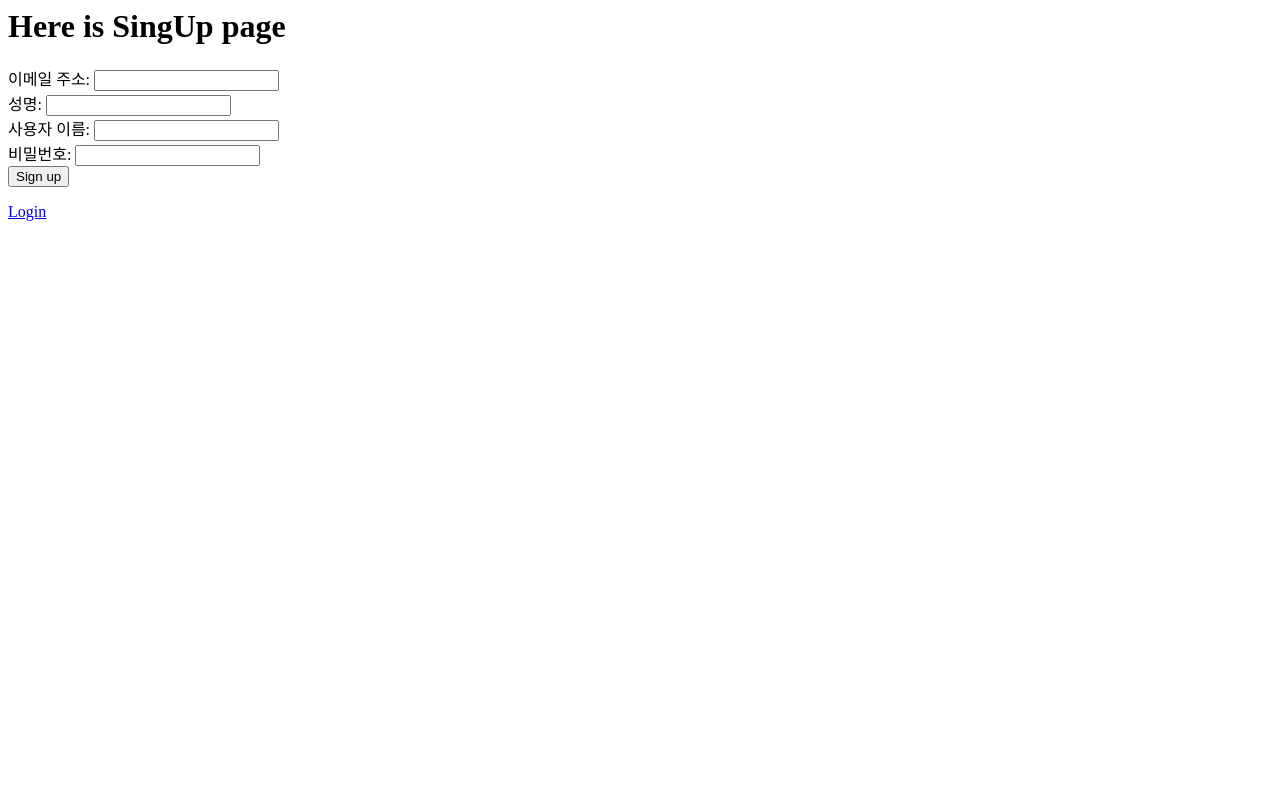
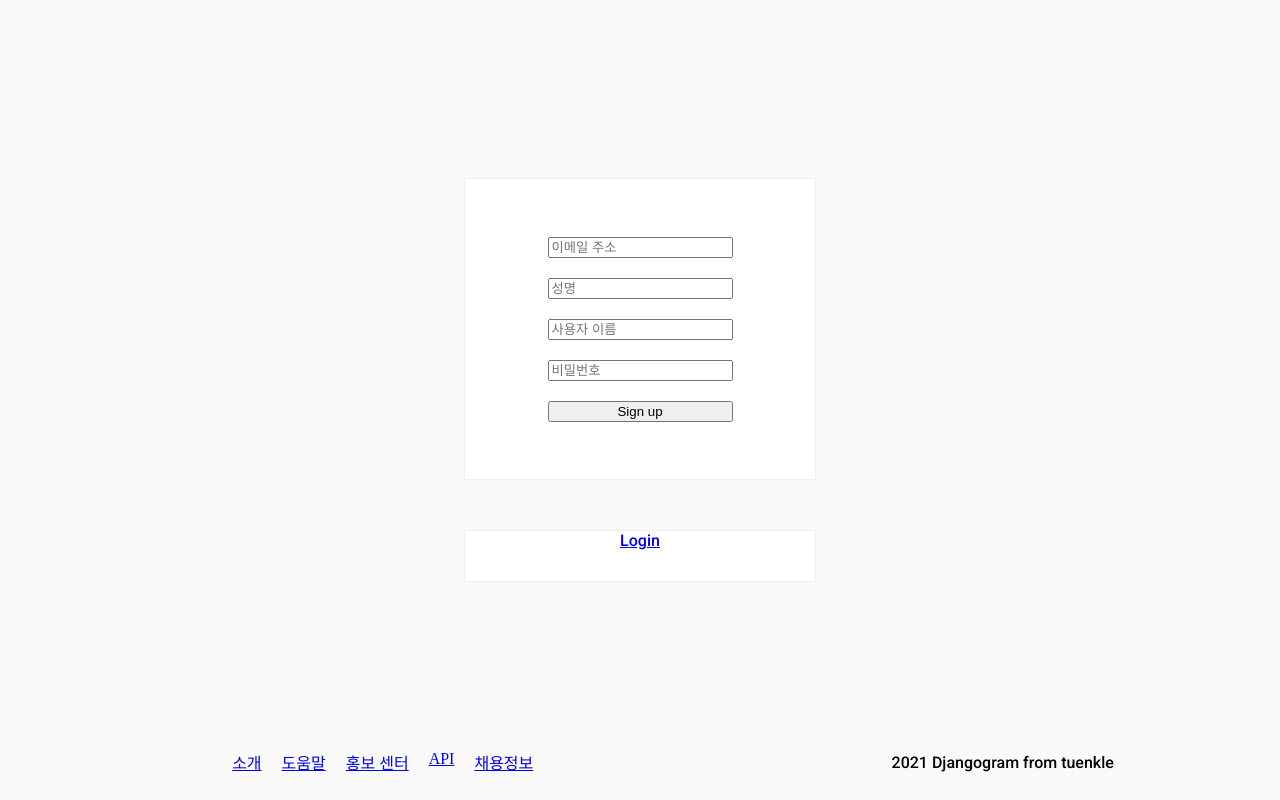
Before and after one commit to tuenkle/djangogram, a Django app: page /signup/ in a window 1280 px wide. Run offline with Django 3.2, Linux system fonts and the light colour scheme.

Commit message:
4th commit 21.03.21

```diff
--- /dev/null
+++ b/djangogram/static/css/users/main.css
@@ -0,0 +1,81 @@
+body {
+  background-color: #fafafa;
+  display: flex;
+  flex-direction: column;
+}
+
+.content {
+  margin-top: 170px;
+  display: flex;
+  flex-direction: column;
+  justify-content: center;
+  align-items: center;
+}
+
+.auth {
+  background-color: white;
+  width: 350px;
+  height: 300px;
+  border: 1px solid #efefef;
+  display: flex;
+  flex-direction: column;
+}
+
+.auth form {
+  display: flex;
+  flex-direction: column;
+  align-self: center;
+  margin: auto;
+}
+
+.auth form input {
+  margin-bottom: 10px;
+}
+
+.auth form input:last-child {
+  margin-top: 10px;
+}
+
+.auth_link {
+  margin-top: 50px;
+  background-color: white;
+  width: 350px;
+  height: 50px;
+  text-align: center;
+  border: 1px solid #efefef;
+  font-family: 'Roboto', sans-serif;
+}
+
+footer {
+  width: 100%;
+  position: absolute;
+  bottom: 0;
+  display: flex;
+  flex-direction: row;
+  justify-content: space-around;
+  flex-wrap: wrap;
+}
+
+footer .list{
+  margin:auto;
+}
+
+footer ul{
+  display: flex;
+  flex-direction: row;
+  list-style: none;
+}
+footer ul li{
+  margin: 10px;
+};
+
+footer ul li a{
+  color: #00376b;
+  text-decoration: none;
+  font-family: 'Noto Sans KR', sans-serif;
+}
+
+footer .company{
+  margin: auto;
+  font-family: 'Roboto', sans-serif;
+}
--- /dev/null
+++ b/djangogram/templates/users/base.html
@@ -0,0 +1,19 @@
+{% load static %}
+<!DOCTYPE html>
+<html lang="en">
+<head>
+  <meta charset="UTF-8">
+  <meta name="viewport" content="width=device-width, initial-scale=1.0">
+  <meta http-equiv="X-UA-Compatible" content="IE=edge">
+  <link href="https://fonts.googleapis.com/css2?family=Roboto:wght@500&display=swap" rel="stylesheet">
+  <link href="https://fonts.googleapis.com/css2?family=Noto+Sans+KR:wght@500&display=swap" rel="stylesheet">
+  <link rel="stylesheet" type="text/css" href="{% static 'css/users/main.css' %}">
+  <title>{% block title %}{% endblock title %}Djangogram</title>
+</head>
+<body>
+  <div class="content">
+    {% block content %} {% endblock %}
+  </div>
+  {% include "users/footer.html" %}
+</body>
+</html>
--- /dev/null
+++ b/djangogram/templates/users/footer.html
@@ -0,0 +1,14 @@
+<footer>
+    <div class="list">
+        <ul>
+            <li><a href = "#">소개</a></li>
+            <li><a href = "#">도움말</a></li>
+            <li><a href = "#">홍보 센터</a></li>
+            <li><a href = "#">API</a></li>
+            <li><a href = "#">채용정보</a></li>
+        </ul>
+    </div>
+    <div class="company">
+        2021 Djangogram from tuenkle
+    </div>
+</footer>
--- a/djangogram/templates/users/signup.html
+++ b/djangogram/templates/users/signup.html
@@ -1,12 +1,25 @@
+{% extends "users/base.html" %}
+
 <h1>Here is SingUp page</h1>
+
+{% block title %}
+Sign up
+{% endblock title %}
+
+{% block content %}
+<div class="auth">
   <form action="{%url 'users:signup'%}" method="post">
     {% csrf_token %}
     {% for field in form %}
     <div class="fieldWrapper">
-    {{field.errors}}
-    {{field.label_tag}} {{field}}
+      {{ field.errors }}
+      {{ field }}
     </div>
     {% endfor %}
     <input type="submit", value="Sign up">
   </form>
+</div>
+<div class="auth_link">
   <a href="{% url 'users:main' %}">Login</a>
+</div>
+{% endblock content %}
--- a/djangogram/users/forms.py
+++ b/djangogram/users/forms.py
@@ -21,15 +21,11 @@ class SignUpForm(django_form.ModelForm):
     class Meta:
         model = User
         fields = ['email', 'name', 'username', 'password']
-        labels = {
-            'email': '이메일 주소',
-            'name': '성명',
-            'username': '사용자 이름',
-            'password': '비밀번호',
-        }
-
         widgets = {
-            'password': django_form.PasswordInput(),
+            'email': django_form.TextInput(attrs=({'placeholder': '이메일 주소'})),
+            'name': django_form.TextInput(attrs=({'placeholder': '성명'})),
+            'username': django_form.TextInput(attrs=({'placeholder': '사용자 이름'})),
+            'password': django_form.PasswordInput(attrs=({'placeholder': '비밀번호'})),
         }
     def save(self, commit=True):
         user = super().save(commit=False)
```
Also changed, not shown: djangogram/templates/users/main.html (+12 -0 lines). Lines whose indentation alone changed are shown as unchanged.
